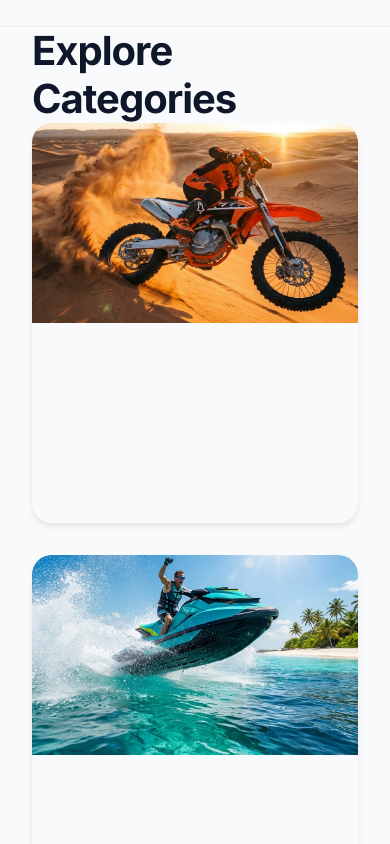
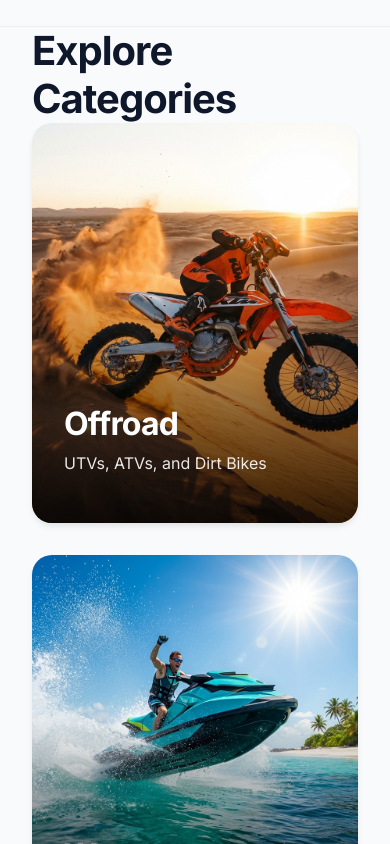
Before and after one commit to boussattaa/Hobby-Rent-CO, a Next.js app: page / in a window 390 px wide. Shown: the part 1860-2704 px from the top of the page. Built offline with nearby package versions, Linux system fonts and the light colour scheme; no server answers; the database is empty.

Commit message:
Fix: Category card structure and mobile hero overlap

```diff
--- a/app/page.js
+++ b/app/page.js
@@ -55,18 +55,20 @@ export default function Home() {
           <div className="category-grid">
             {categories.map((cat) => (
               <Link key={cat.name} href={cat.href} className="category-card">
-                <div className="card-image">
+                <div className="image-wrapper">
                   <Image
                     src={cat.image}
                     alt={cat.name}
                     fill
+                    className="category-image"
                     style={{ objectFit: 'cover' }}
                     sizes="(max-width: 768px) 100vw, 25vw"
                   />
-                  <div className="card-overlay">
-                    <h3>{cat.name}</h3>
-                    <p>{cat.desc}</p>
-                  </div>
+                </div>
+                <div className="overlay"></div>
+                <div className="card-content">
+                  <h3>{cat.name}</h3>
+                  <p>{cat.desc}</p>
                 </div>
               </Link>
             ))}
```
